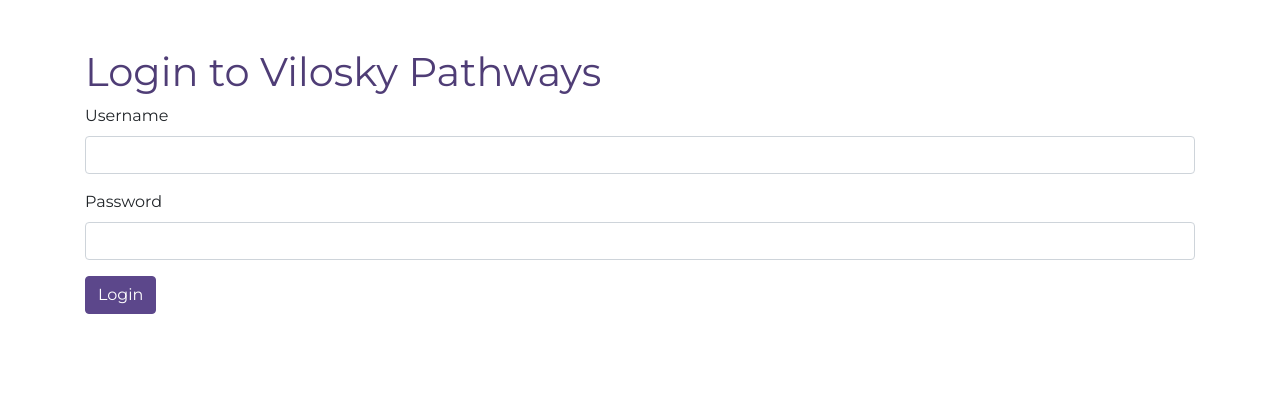
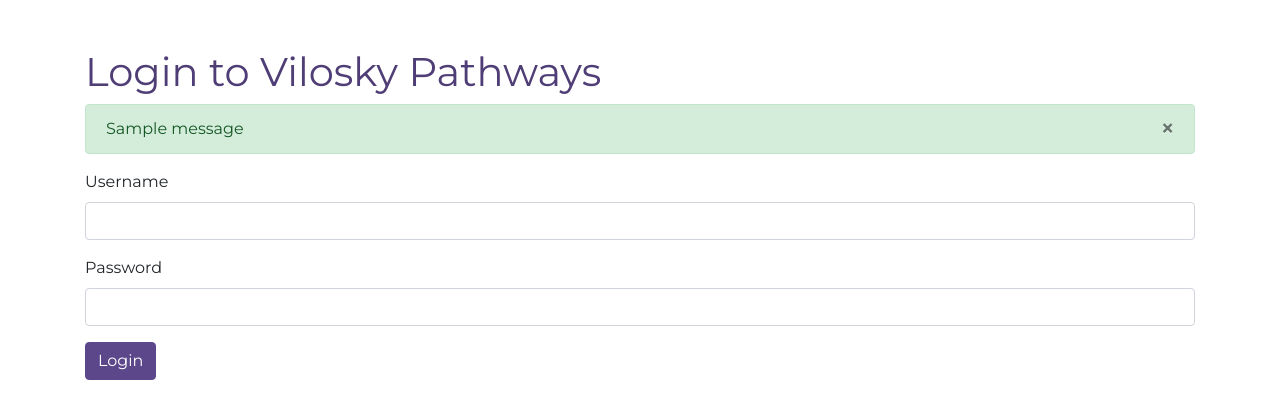
Before and after one commit to tp3-2020-CS32/ViloSky, a Django app: page /paths/login/ in a window 1280 px wide. Shown: the part 67-487 px from the top of the page. Run offline with Django 3.2, Linux system fonts and the light colour scheme; tables that the repository leaves empty hold one stand-in row (values such as "Sample post"); one stand-in notice (Sample message) is shown; some libraries are stand-ins or nearby versions.

Commit message:
All registration forms required and login error displayed

```diff
--- a/vilosky_paths/paths/views.py
+++ b/vilosky_paths/paths/views.py
@@ -5,6 +5,7 @@ from django.contrib.auth import authenticate, login, logout
 from paths.forms import UserForm, UserProfileForm, SearchForm
 from django.contrib.auth.decorators import login_required
 from paths.models import Resource
+from django.contrib import messages
 
 # Create your views here.
 
@@ -78,8 +79,8 @@ def user_login(request):
             else:
                 return HttpResponse("Your account is disabled.")
         else:
-            print(f"Invalid login details: {username}, {password}")
-            return HttpResponse("Invalid login details supplied.")
+            messages.error(request, 'username or password is incorrect.')
+            return redirect('paths:login')
     else:
         return render(request, 'paths/login.html')
 
--- a/vilosky_paths/templates/paths/login.html
+++ b/vilosky_paths/templates/paths/login.html
@@ -8,6 +8,16 @@ Login
 {% block body_block %}
 <div class="container">
 	<h1 class="mt-5">Login to Vilosky Pathways</h1>
+
+	{% for message in messages %}
+	<div class="alert alert-success">
+		<a class="close" href="#" data-dismiss="alert">×</a>
+
+		{{ message }}
+
+	</div>
+	{% endfor %}
+
 	<form id="login_form" method="post" action="{% url 'paths:login' %}">
 		{% csrf_token %}
 		<div class="mb-3">
```
Also changed, not shown: vilosky_paths/paths/forms.py (+9 -0 lines).
